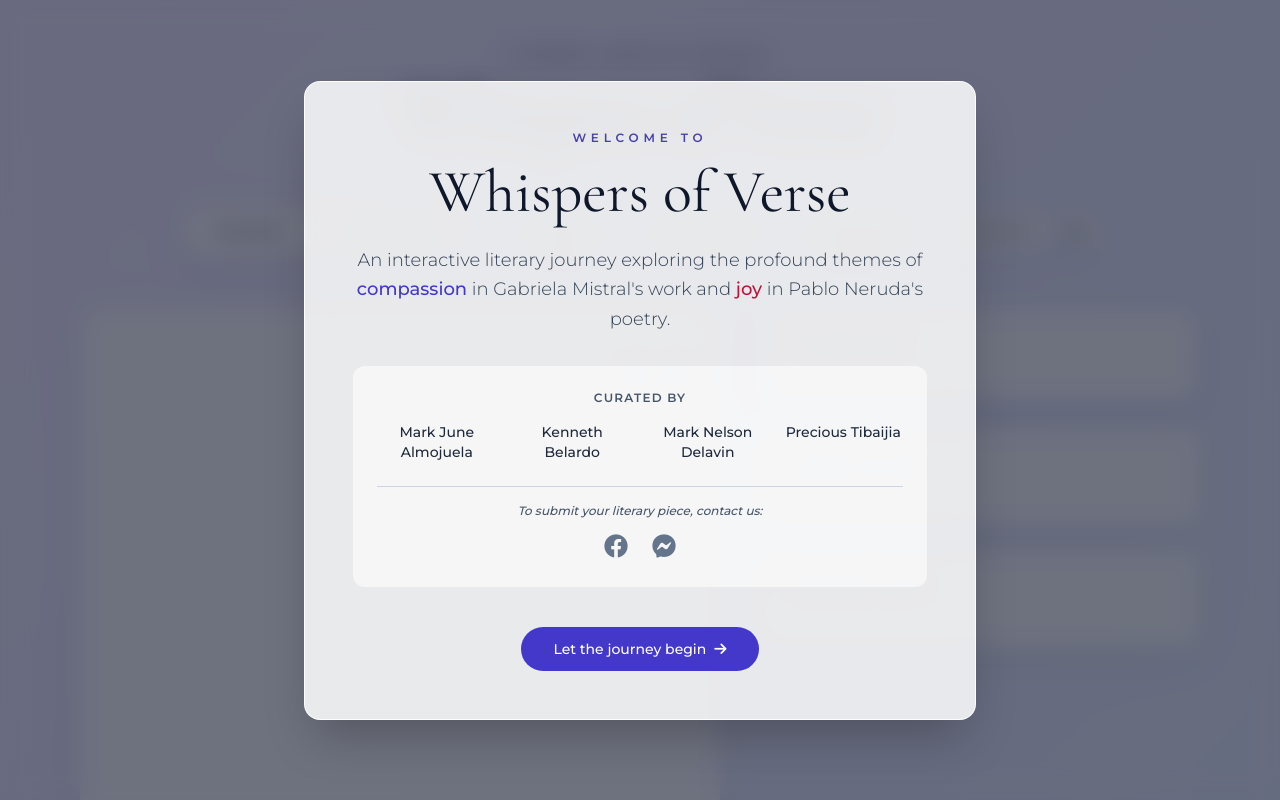
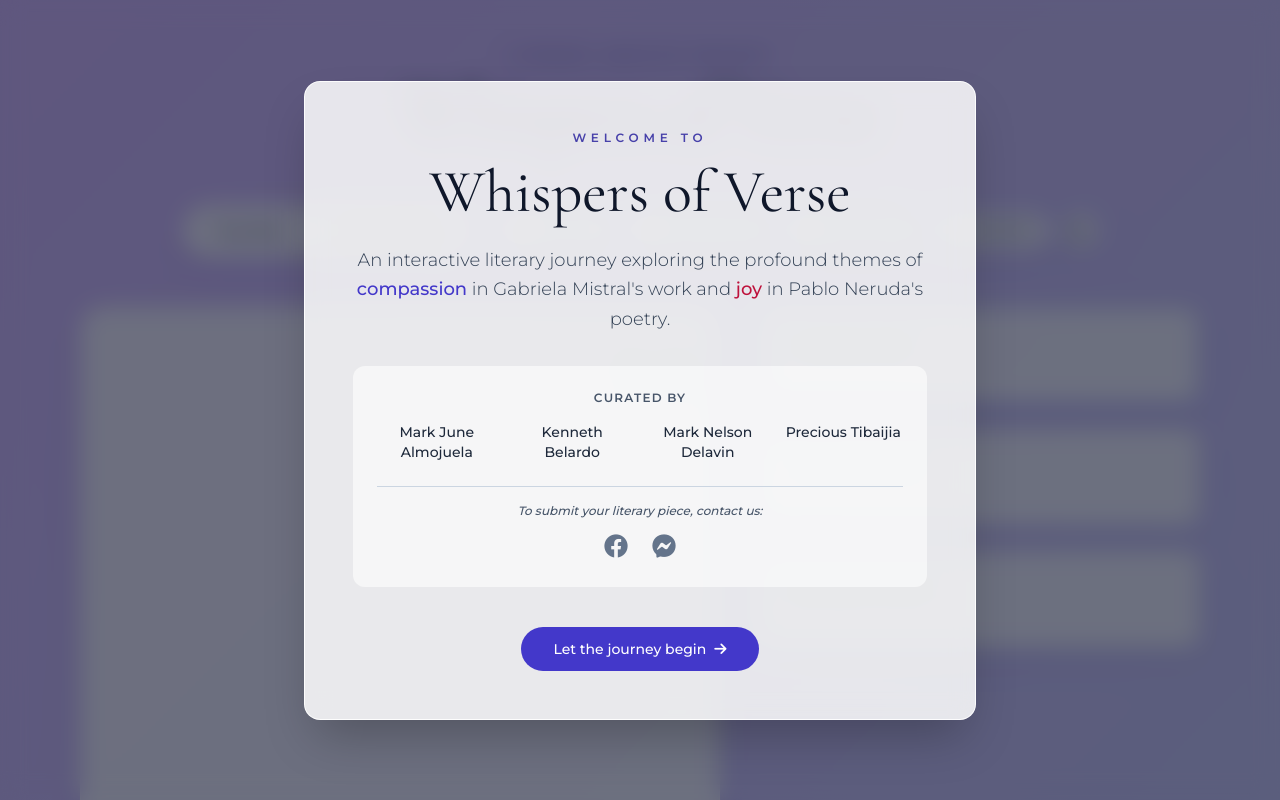
Before and after one commit to marcusAlmo/echoes_of_verse, a plain HTML site: page index.html in a window 1280 px wide. Shown: the top 800 px of the page. Drawn offline with nearby package versions, Linux system fonts and the light colour scheme.

Commit message:
Update ambient background gradient for improved contrast

```diff
--- a/index.html
+++ b/index.html
@@ -41,8 +41,8 @@
             100% { background-position: 0% 50%; }
         }
 
-        /* Default Ambient */
-        .ambient-default { background: linear-gradient(-45deg, #e0f2fe, #f3e8ff, #f1f5f9); background-size: 400% 400%; animation: gradientBG 15s ease infinite; }
+        /* Default Ambient - Darkened for better contrast */
+        .ambient-default { background: linear-gradient(-45deg, #c4e0f5, #d8b4fe, #cbd5e1); background-size: 400% 400%; animation: gradientBG 15s ease infinite; }
         .dark .ambient-default { background: linear-gradient(-45deg, #0f172a, #1e1b4b, #020617); background-size: 400% 400%; animation: gradientBG 15s ease infinite; }
 
         /* Specific Moods for Stanzas */
```
